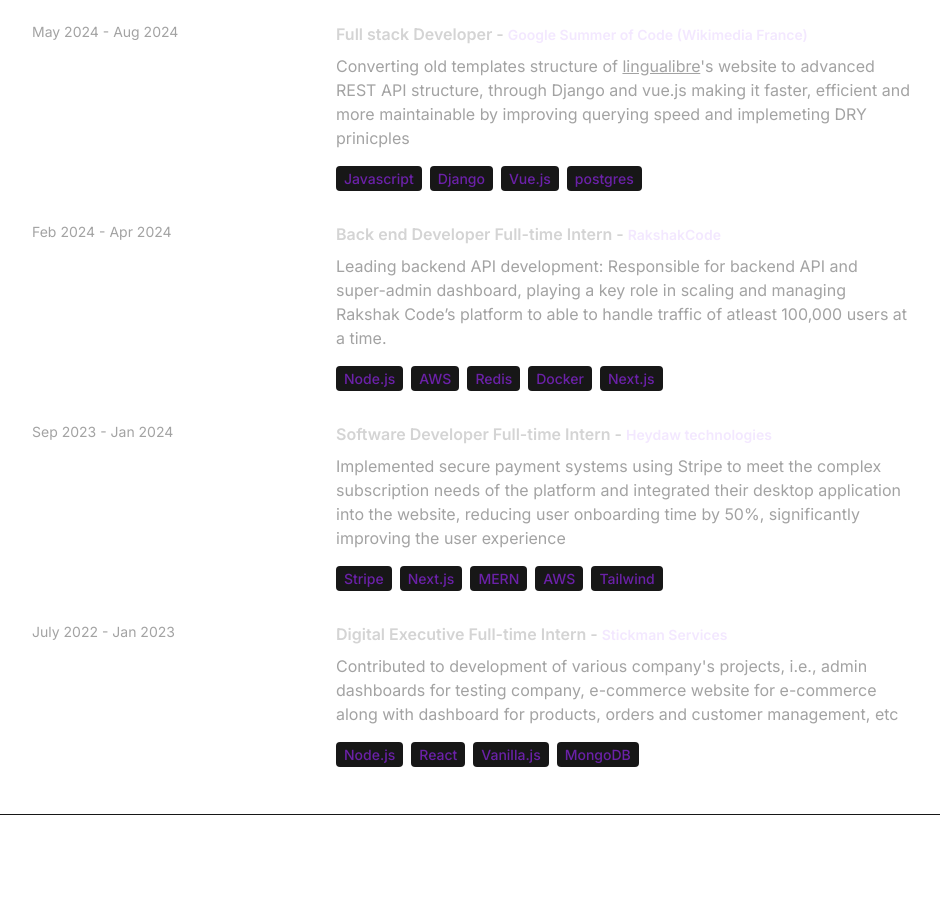
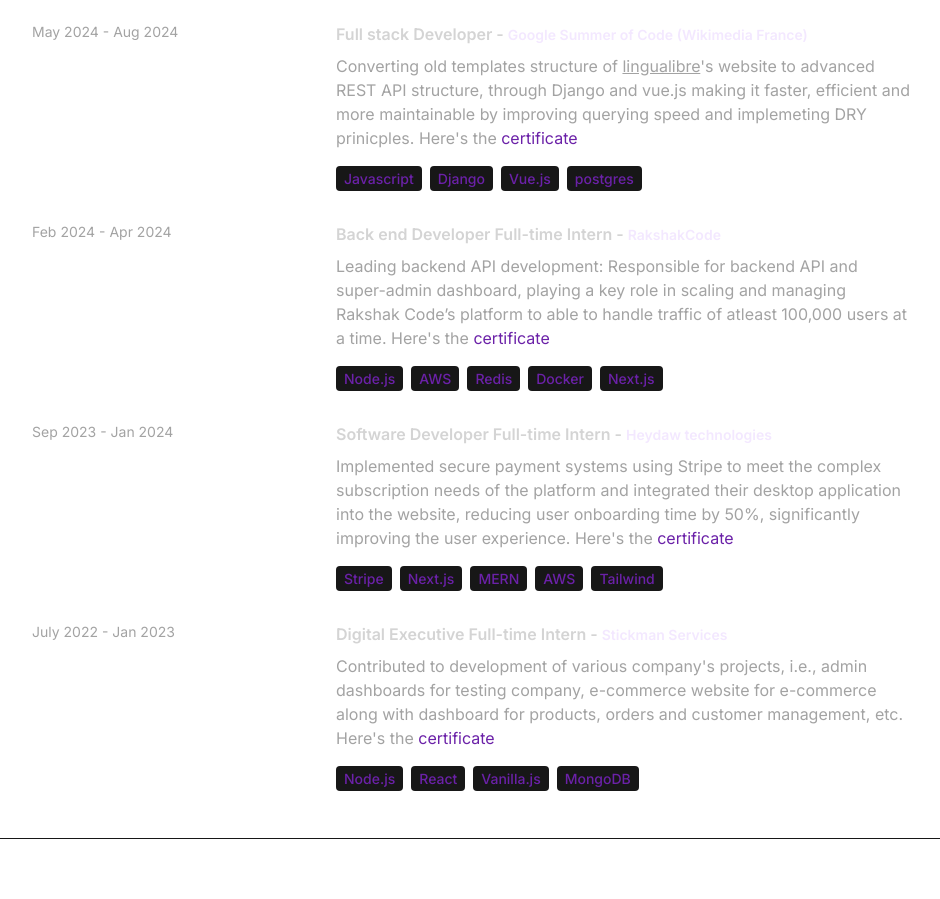
Before and after one commit to pushkar707/new-react-portfolio, a React (Vite) app: page / in a window 1280 px wide. Shown: the part 1620-2519 px from the top of the page, without its empty margins (168-1108 px from the left). Built offline with nearby package versions, Linux system fonts and the light colour scheme.

Commit message:
add: work certificates

```diff
--- a/src/constants/index.js
+++ b/src/constants/index.js
@@ -15,28 +15,28 @@
     year: 'May 2024 - Aug 2024',
     role: 'Full stack Developer',
     company: 'Google Summer of Code (Wikimedia France)',
-    description: `Converting old templates structure of <a class="underline" href=""https://lingualibre.org/>lingualibre</a>'s website to advanced REST API structure, through Django and vue.js making it faster, efficient and more maintainable by improving querying speed and implemeting DRY prinicples`,
+    description: `Converting old templates structure of <a class="underline" href=""https://lingualibre.org/>lingualibre</a>'s website to advanced REST API structure, through Django and vue.js making it faster, efficient and more maintainable by improving querying speed and implemeting DRY prinicples. Here's the <a href="https://drive.google.com/file/d/1plrWBuDnUap7ifRGTk-HEFeHqXGpp85x/view" target="_blank" class="text-purple-800">certificate</a>`,
     technologies: ['Javascript', 'Django', 'Vue.js', 'postgres'],
   },
   {
     year: 'Feb 2024 - Apr 2024',
     role: 'Back end Developer Full-time Intern',
     company: 'RakshakCode',
-    description: `Leading backend API development: Responsible for backend API and super-admin dashboard, playing a key role in scaling and managing Rakshak Code’s platform to able to handle traffic of atleast 100,000 users at a time.`,
+    description: `Leading backend API development: Responsible for backend API and super-admin dashboard, playing a key role in scaling and managing Rakshak Code’s platform to able to handle traffic of atleast 100,000 users at a time. Here's the <a href="https://drive.google.com/file/d/16GxjBrQ-biEVdGfGGNf-xign3x76tibC/view" target="_blank" class="text-purple-800">certificate</a>`,
     technologies: ['Node.js', 'AWS', 'Redis', 'Docker', 'Next.js'],
   },
   {
     year: 'Sep 2023 - Jan 2024',
     role: 'Software Developer Full-time Intern',
     company: 'Heydaw technologies',
-    description: `Implemented secure payment systems using Stripe to meet the complex subscription needs of the platform and integrated their desktop application into the website, reducing user onboarding time by 50%, significantly improving the user experience`,
+    description: `Implemented secure payment systems using Stripe to meet the complex subscription needs of the platform and integrated their desktop application into the website, reducing user onboarding time by 50%, significantly improving the user experience. Here's the <a href="https://drive.google.com/file/d/1eUzlGbWDB6_SHghCp4UI7c3JkbjXm1sM/view" target="_blank" class="text-purple-800">certificate</a>`,
     technologies: ['Stripe', 'Next.js', 'MERN', 'AWS', 'Tailwind'],
   },
   {
     year: 'July 2022 - Jan 2023',
     role: 'Digital Executive Full-time Intern',
     company: 'Stickman Services',
-    description: `Contributed to development of various company's projects, i.e., admin dashboards for testing company, e-commerce website for e-commerce along with dashboard for products, orders and customer management, etc`,
+    description: `Contributed to development of various company's projects, i.e., admin dashboards for testing company, e-commerce website for e-commerce along with dashboard for products, orders and customer management, etc. Here's the <a href="https://drive.google.com/file/d/1cubAD2z9LGFgxPekDxlpKaws7Y30t37p/view" target="_blank" class="text-purple-800">certificate</a>`,
     technologies: ['Node.js', 'React', 'Vanilla.js', 'MongoDB'],
   },
 ];
```
